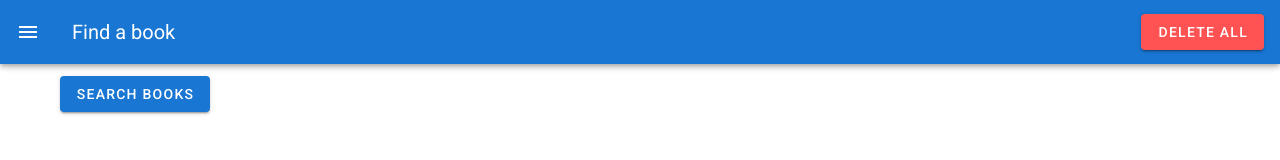
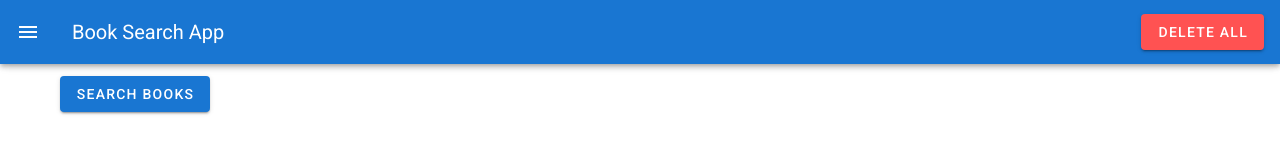
Before and after one commit to Emiri-i/book-search-app, a Vue app: page / in a window 1280 px wide. Shown: the top 160 px of the page. Built offline with nearby package versions, Linux system fonts and the light colour scheme.

Commit message:
change toolbar title

```diff
--- a/src/global/Header.vue
+++ b/src/global/Header.vue
@@ -4,7 +4,7 @@
       <v-app-bar-nav-icon @click="drawer = true"></v-app-bar-nav-icon>
 
       <v-toolbar-title>
-        Find a book
+        Book Search App
       </v-toolbar-title>
       <v-spacer></v-spacer>
       <v-btn color="error" @click="deleteLocalStorage">
```
